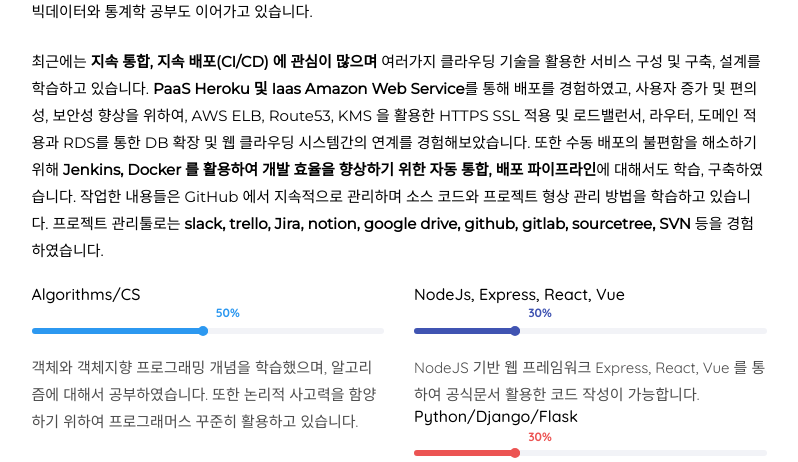
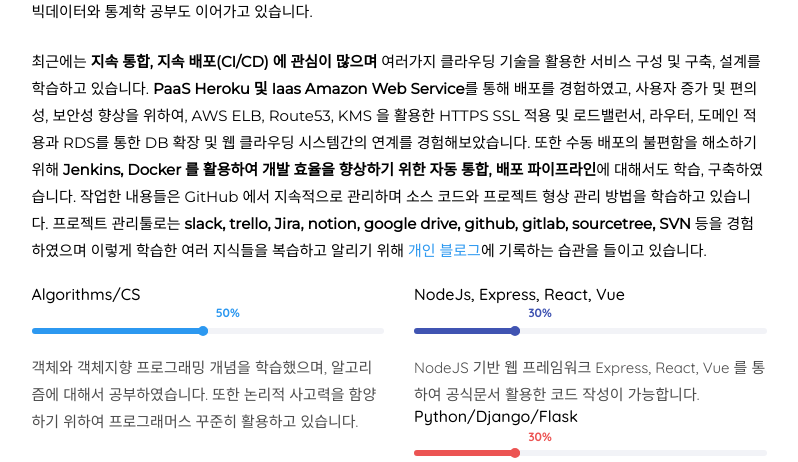
Before and after one commit to LucestDail/devoshportfolio, a Django app: page /portfolio/ in a window 1280 px wide. Shown: the part 4734-5196 px from the top of the page, without its empty margins (391-1189 px from the left). Run offline with Django 3.2, Linux system fonts and the light colour scheme; data comes from the database, SQL or seed files in the repository; some libraries are stand-ins or nearby versions; some web fonts are replaced.

Commit message:
Update portfolio_master.html

```diff
--- a/portfolio/templates/portfolio_master.html
+++ b/portfolio/templates/portfolio_master.html
@@ -208,7 +208,7 @@
                          <div class="col-md-12 animate-box fadeInLeft animated" data-animate-effect="fadeInLeft">
 							<p>대학교 2학년 통계학과의 통계 학습에서 <strong>R을 활용해서 코딩을 입문</strong> 했습니다. 컴퓨터와 내가 서로 소통을 한다는 사실에 큰 흥미를 느껴 컴퓨터 과학 복수전공 신청하여 <strong>C 언어를 통하여</strong> 개발 공부를 시작하였습니다.</p>
                              <p> 학부과정에서 <strong>Java, C, C++ 을 배웠으며,</strong> 이를 바탕으로 <strong>전산 지식(운영체제, 네트워크, 알고리즘, 자료구조)</strong>을 공부하였습니다. 군 복무 중에는 <strong>NodeJS 기반 Express, React, Vue</strong> 를 활용하여 CRUD 개념을 학습, 경험했습니다. 이후 전역하여 <strong> Firebase Storage 와 같은 NoSQL 구조의 DB API 를 활용한 웹 서비스</strong>를 구현해보았습니다. 이후 독학에서 한계를 느껴 국비지원 교육을 받으며<strong>MVC Model 및 ERD 구성</strong>과 관련한 여러 학습을 진행하였으며, 인프런 강의를 활용하여 <strong>Java, Spring 게시판 구성</strong>을 스스로 해보았습니다. 또한, <strong>Python Django를 학습</strong>하여 개인적으로 생각하던 서비스들을 하나씩 웹으로 만들어 보고 있습니다. 서비스의 Front-End 완성도를 높이기 위하여 <strong>HTML, css, javascript</strong> 에 대해서 W3School, Bootstrap 를 활용하여 공부하고 있습니다. 미래 기술에도 관심이 많아 지속적으로 빅데이터와 통계학 공부도 이어가고 있습니다.</p>
-							<p> 최근에는 <strong>지속 통합, 지속 배포(CI/CD) 에 관심이 많으며</strong> 여러가지 클라우딩 기술을 활용한 서비스 구성 및 구축, 설계를 학습하고 있습니다. <strong>PaaS Heroku 및 Iaas Amazon Web Service</strong>를 통해 배포를 경험하였고, 사용자 증가 및 편의성, 보안성 향상을 위하여, AWS ELB, Route53, KMS 을 활용한 HTTPS SSL 적용 및 로드밸런서, 라우터, 도메인 적용과 RDS를 통한 DB 확장 및 웹 클라우딩 시스템간의 연계를 경험해보았습니다. 또한 수동 배포의 불편함을 해소하기 위해 <strong>Jenkins, Docker 를 활용하여 개발 효율을 향상하기 위한 자동 통합, 배포 파이프라인</strong>에 대해서도 학습, 구축하였습니다. 작업한 내용들은 GitHub 에서 지속적으로 관리하며 소스 코드와 프로젝트 형상 관리 방법을 학습하고 있습니다. 프로젝트 관리툴로는 <strong>slack, trello, Jira, notion, google drive, github, gitlab, sourcetree, SVN</strong> 등을 경험하였습니다.
+							<p> 최근에는 <strong>지속 통합, 지속 배포(CI/CD) 에 관심이 많으며</strong> 여러가지 클라우딩 기술을 활용한 서비스 구성 및 구축, 설계를 학습하고 있습니다. <strong>PaaS Heroku 및 Iaas Amazon Web Service</strong>를 통해 배포를 경험하였고, 사용자 증가 및 편의성, 보안성 향상을 위하여, AWS ELB, Route53, KMS 을 활용한 HTTPS SSL 적용 및 로드밸런서, 라우터, 도메인 적용과 RDS를 통한 DB 확장 및 웹 클라우딩 시스템간의 연계를 경험해보았습니다. 또한 수동 배포의 불편함을 해소하기 위해 <strong>Jenkins, Docker 를 활용하여 개발 효율을 향상하기 위한 자동 통합, 배포 파이프라인</strong>에 대해서도 학습, 구축하였습니다. 작업한 내용들은 GitHub 에서 지속적으로 관리하며 소스 코드와 프로젝트 형상 관리 방법을 학습하고 있습니다. 프로젝트 관리툴로는 <strong>slack, trello, Jira, notion, google drive, github, gitlab, sourcetree, SVN</strong> 등을 경험하였으며 이렇게 학습한 여러 지식들을 복습하고 알리기 위해 <a href="http://dailusia.blog.fc2.com/">개인 블로그</a>에 기록하는 습관을 들이고 있습니다.
 							<br>
 						</p></div>
 
```
